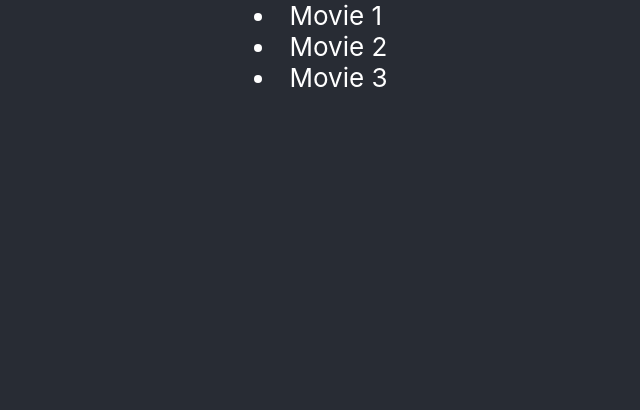
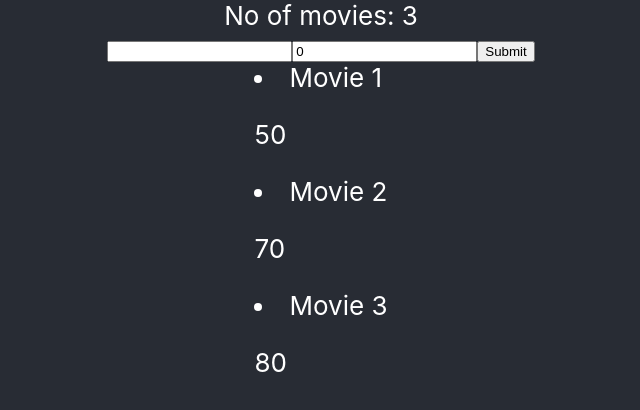
Before and after one commit to Arkaraj/REACT_Learn, a React (Create React App) app: page / in a window 1280 px wide. Shown: the top 410 px of the page, without its empty margins (319-959 px from the left). Built offline with nearby package versions, Linux system fonts and the light colour scheme.

Commit message:
Context 2

```diff
--- a/src/App.js
+++ b/src/App.js
@@ -1,6 +1,9 @@
 import React, { useState, useReducer } from 'react'
 import './App.css';
+import Nav from './components/Nav'
 import MovieList from './components/MovieList';
+import { MovieProvider } from './components/MovieContext'
+import AddMovie from './components/AddMovie'
 
 /*function reducer(todos, action) {
 
@@ -41,18 +44,20 @@ function App() {
   }*/
 
   return (
-    <div className="App-header">
-      {/* <h1>Todo:</h1>
+    <MovieProvider>
+      <div className="App-header">
+        {/* <h1>Todo:</h1>
       <form onSubmit={handleSubmit}>
         <input type="text" value={name} onChange={e => setName(e.target.value)} />
       </form>
       {todos.map(todo => {
         return <Todo key={todo.id} todo={todo} dispatch={dispatch} />
       })} */}
-      <MovieList />
-
-
-    </div>
+        <Nav />
+        <AddMovie />
+        <MovieList />
+      </div>
+    </MovieProvider>
   );
 }
 
--- /dev/null
+++ b/src/components/AddMovie.js
@@ -0,0 +1,34 @@
+import React, { useState, useContext } from 'react';
+import { MovieContext } from './MovieContext'
+
+const AddMovie = () => {
+
+    const [name, setName] = useState('')
+    const [price, setPrice] = useState(0)
+    const [movies, setMovies] = useContext(MovieContext)
+
+    function updateName(e) {
+        setName(e.target.value)
+    }
+    function updatePrice(e) {
+        setPrice(e.target.value)
+    }
+
+    function addMovie(e) {
+        e.preventDefault()
+        let movie = { id: movies.length + 1, name, price }
+        setMovies(prev => [...prev, movie])
+    }
+
+    return (
+        <div>
+            <form onSubmit={addMovie}>
+                <input type="text" name="name" value={name} onChange={updateName} />
+                <input type="number" name="price" value={price} onChange={updatePrice} />
+                <button>Submit</button>
+            </form>
+        </div>
+    );
+}
+
+export default AddMovie;
--- a/src/components/MovieList.js
+++ b/src/components/MovieList.js
@@ -1,30 +1,18 @@
-import React, { useState } from 'react';
+import React, { useState, useContext } from 'react';
+import { MovieContext } from './MovieContext'
 
 const MovieList = () => {
-
-    const [movies, setMovies] = useState([
-        {
-            id: 2783,
-            name: 'Movie 1',
-            price: 50
-        },
-        {
-            id: 2795,
-            name: 'Movie 2',
-            price: 70
-        },
-        {
-            id: 2821,
-            name: 'Movie 3',
-            price: 80
-        }
-    ])
+    const [movies, setMovies] = useContext(MovieContext)
 
     return (
         <div>
             {movies.map(movie => (
-                <li>{movie.name}</li>
+                <div key={movie.id}>
+                    <li>{movie.name}</li>
+                    <p>{movie.price}</p>
+                </div>
             ))}
+
         </div>
     );
 }
--- a/src/components/Nav.js
+++ b/src/components/Nav.js
@@ -1,29 +1,15 @@
-import React from 'react'
+import React, { useContext } from 'react'
+import { MovieContext } from './MovieContext'
 
+const Nav = () => {
 
-const Nav = () => (
-    <nav>
-        <li>
-            <a href="#">
-                Home
-            </a>
-        </li>
-        <li>
-            <a href="#">
-                User
-            </a>
-        </li>
-        <li>
-            <a href="#">
-                About Us
-            </a>
-        </li>
-        <li>
-            <a href="#">
-                Contact Us
-            </a>
-        </li>
-    </nav>
-)
+    const [movies, setMovies] = useContext(MovieContext)
+
+    return (
+        <nav>
+            No of movies: {movies.length}
+        </nav>
+    )
+}
 
 export default Nav;
--- a/src/components/movieContext.js
+++ b/src/components/movieContext.js
@@ -0,0 +1,30 @@
+import React, { useState, createContext } from 'react';
+
+export const MovieContext = createContext()
+
+export const MovieProvider = (props) => {
+
+    const [movies, setMovies] = useState([
+        {
+            id: 2783,
+            name: 'Movie 1',
+            price: 50
+        },
+        {
+            id: 2795,
+            name: 'Movie 2',
+            price: 70
+        },
+        {
+            id: 2821,
+            name: 'Movie 3',
+            price: 80
+        }
+    ])
+
+    return (
+        <MovieContext.Provider value={[movies, setMovies]}>
+            {props.children}
+        </MovieContext.Provider>
+    );
+}
```
Also changed, not shown: 1 other file (tests, documents, lock files or other folders).
